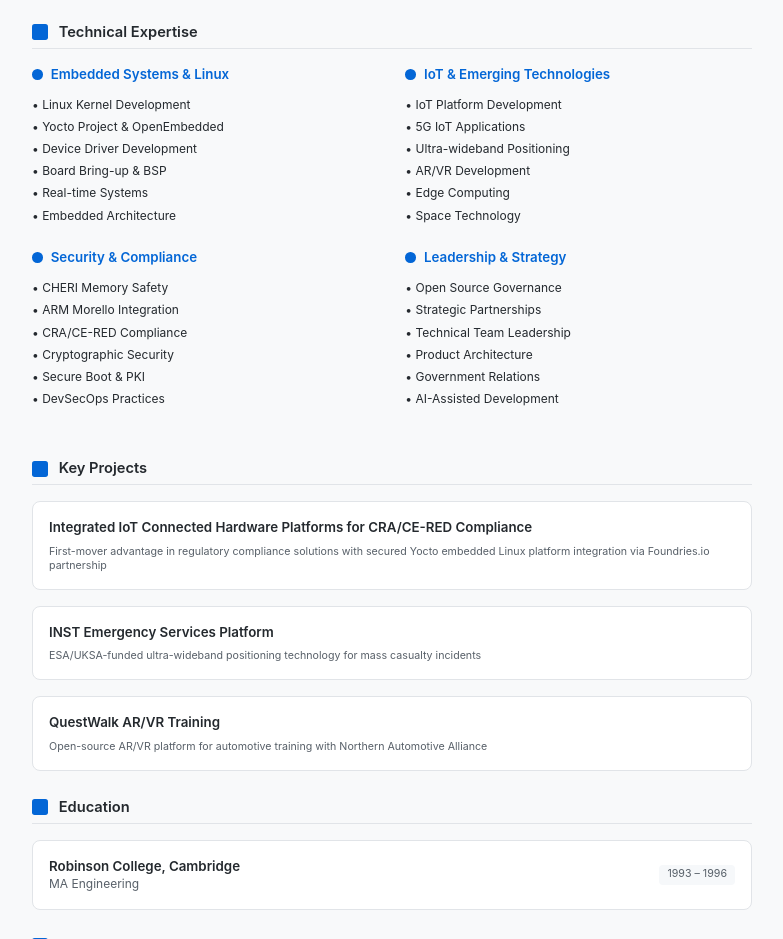
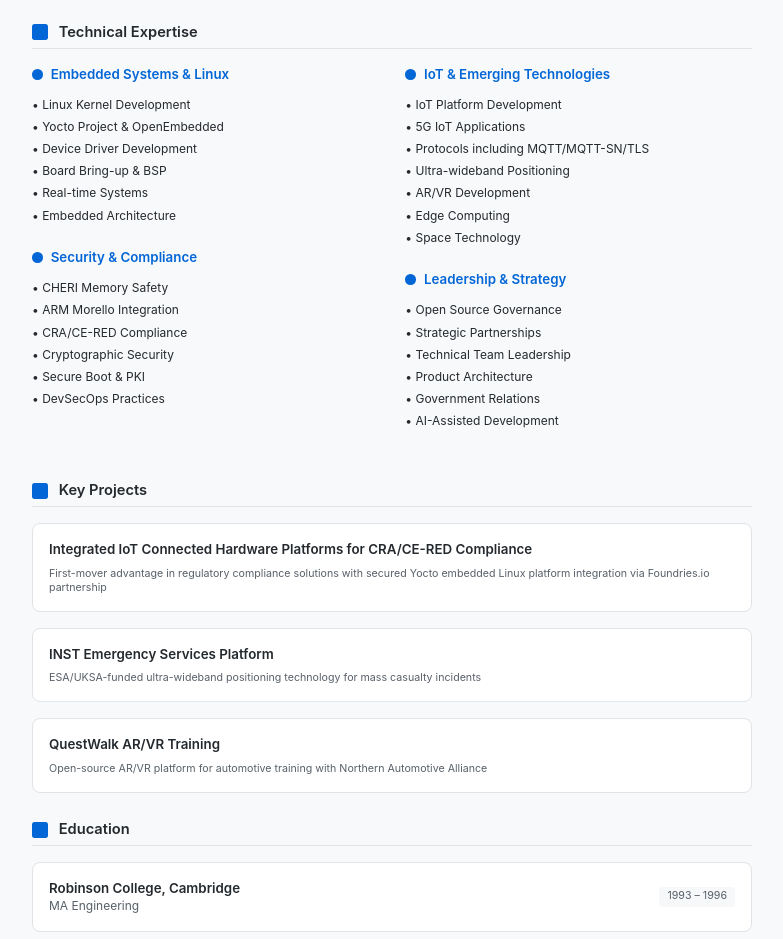
Before and after one commit to DynamicDevices/cv, a plain HTML site: page index.html in a window 1280 px wide. Shown: the part 1440-2379 px from the top of the page, without its empty margins (248-1031 px from the left). Drawn offline with Linux system fonts and the light colour scheme.

Commit message:
Update index.html with MQTT

```diff
--- a/index.html
+++ b/index.html
@@ -563,6 +563,7 @@
                     <ul style="list-style: none; padding: 0; margin: 0;">
                         <li style="padding: 2pt 0; font-size: 9pt; color: #24292e;">• IoT Platform Development</li>
                         <li style="padding: 2pt 0; font-size: 9pt; color: #24292e;">• 5G IoT Applications</li>
+                        <li style="padding: 2pt 0; font-size: 9pt; color: #24292e;">• Protocols including MQTT/MQTT-SN/TLS</li>
                         <li style="padding: 2pt 0; font-size: 9pt; color: #24292e;">• Ultra-wideband Positioning</li>
                         <li style="padding: 2pt 0; font-size: 9pt; color: #24292e;">• AR/VR Development</li>
                         <li style="padding: 2pt 0; font-size: 9pt; color: #24292e;">• Edge Computing</li>
```
